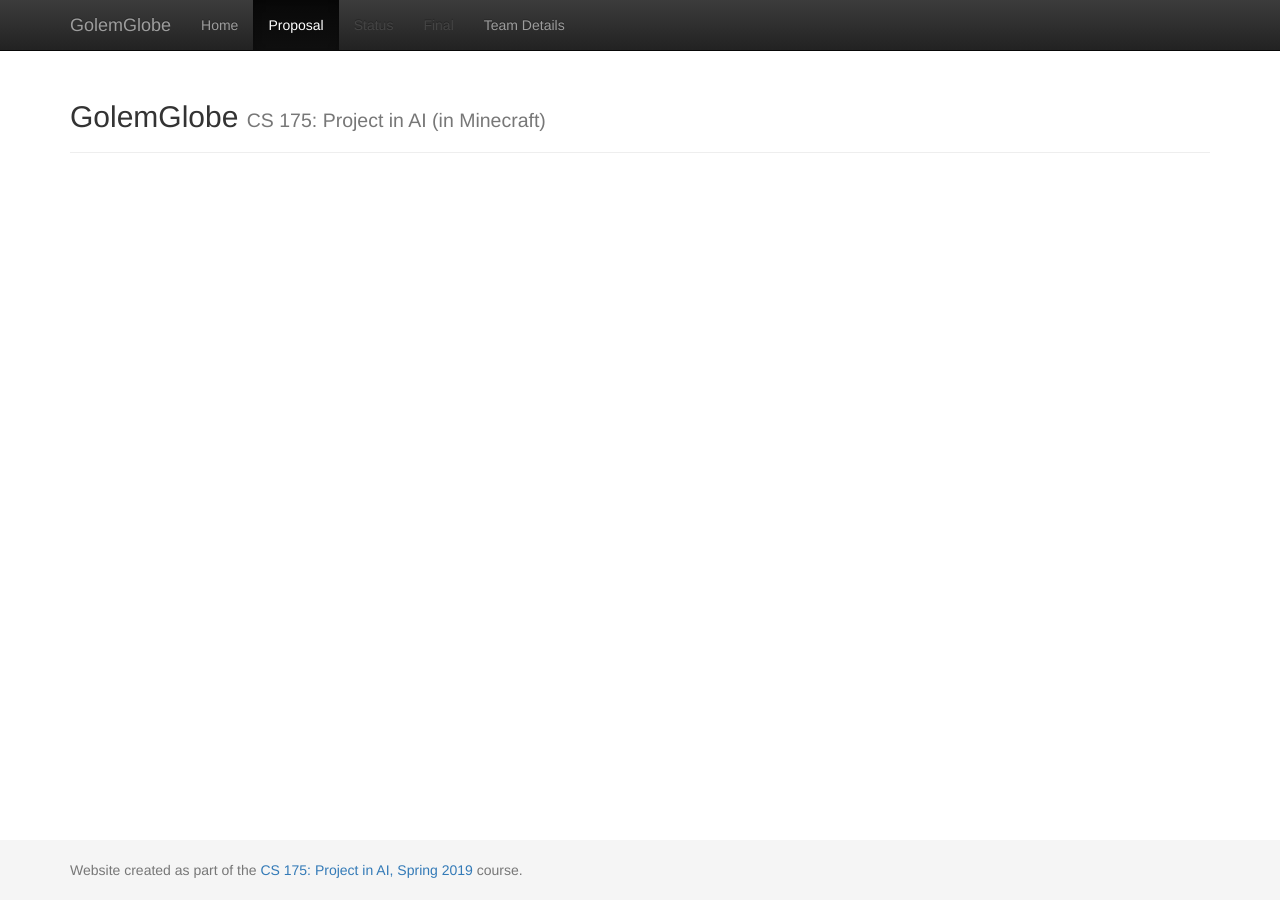
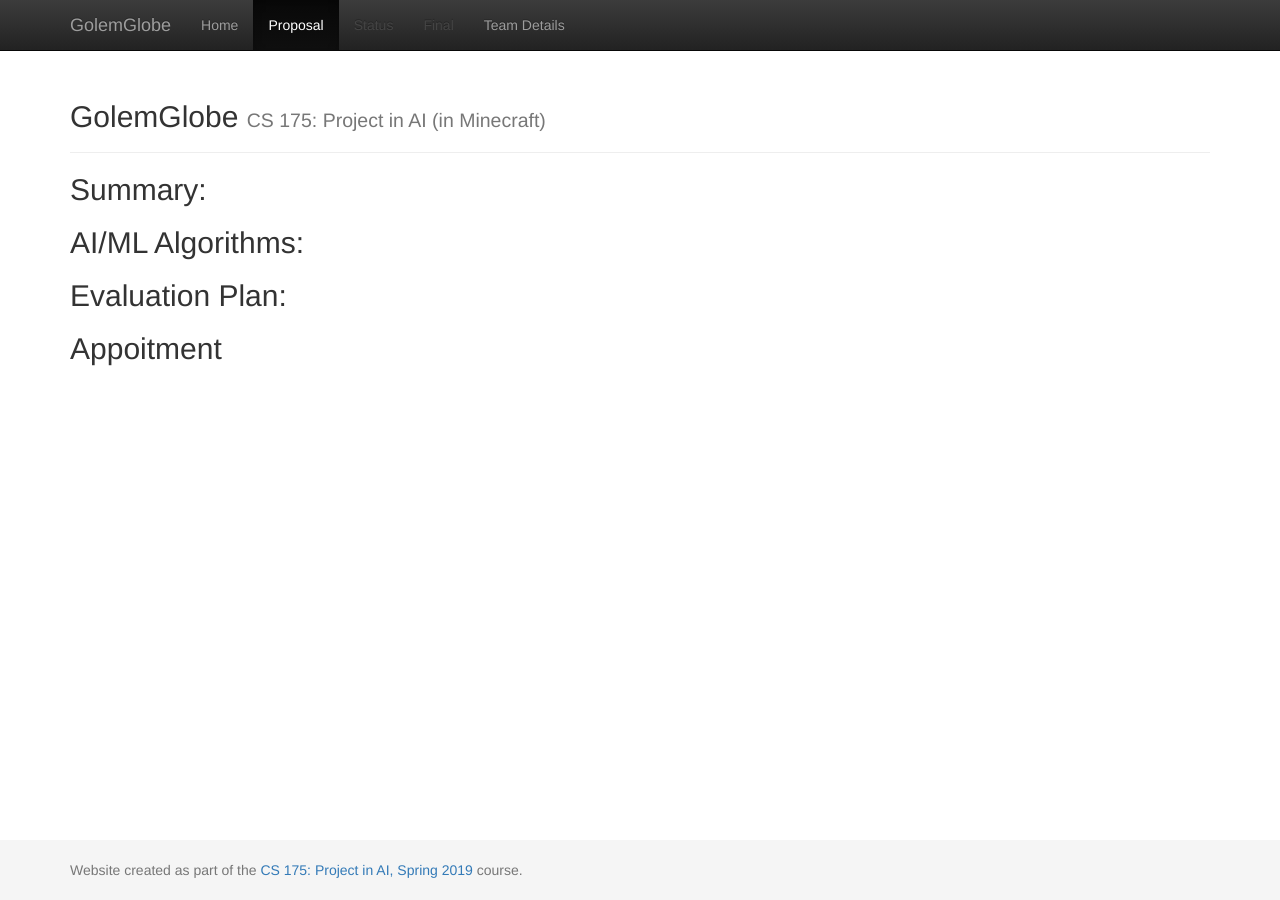
Before and after one commit to SalehO/GolumGlobe, a Jekyll site: the page built from docs/proposal.md, in a window 1280 px wide. Built offline with Jekyll 4.4.1, drawn with Linux system fonts in a browser that asks for light colours.

Commit message:
Update proposal.md

```diff
--- a/docs/proposal.md
+++ b/docs/proposal.md
@@ -2,3 +2,11 @@
 layout: default
 title: Proposal
 ---
+
+## Summary:
+
+## AI/ML Algorithms:
+
+## Evaluation Plan:
+
+## Appoitment
```
